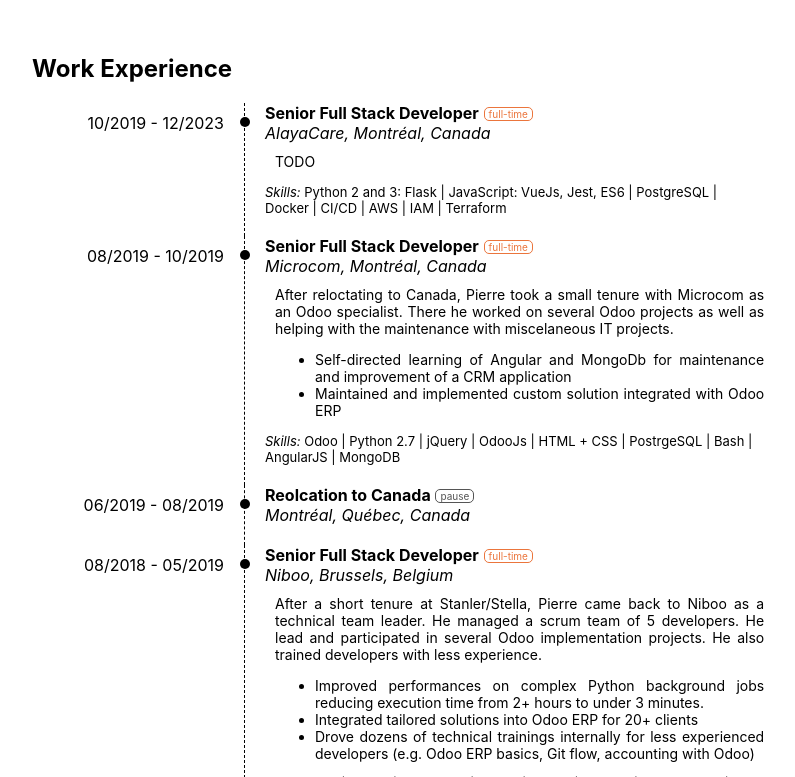
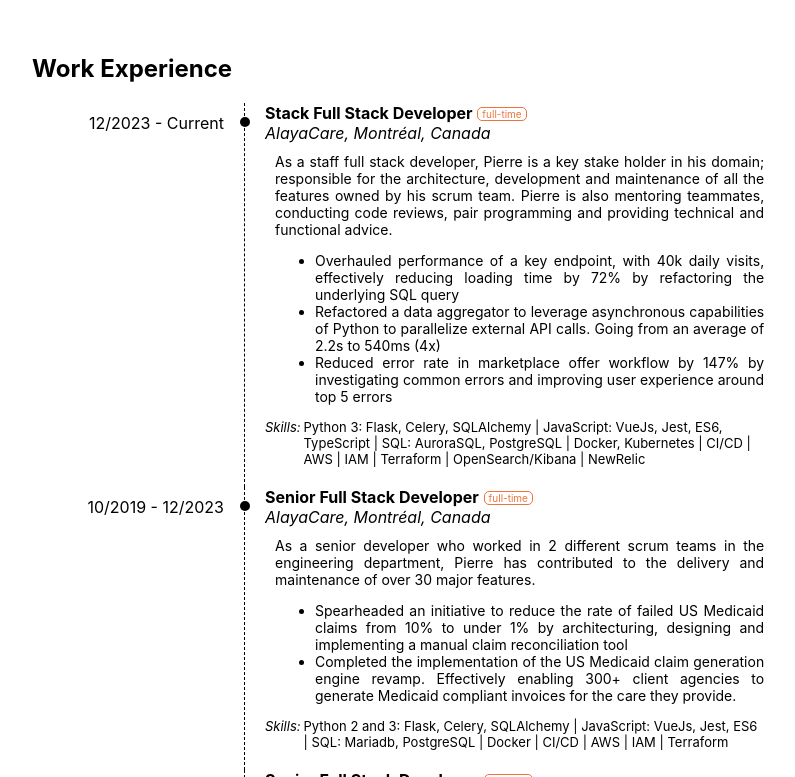
Before and after one commit to PierreFaniel/interactive-resume, a React app: page / in a window 1280 px wide. Shown: the part 1063-1840 px from the top of the page, without its empty margins (224-1019 px from the left). Built offline with nearby package versions, Linux system fonts and the light colour scheme.

Commit message:
Finish work experience section content

```diff
--- a/package.json
+++ b/package.json
@@ -1,7 +1,7 @@
 {
   "name": "resume-pierre-faniel",
   "version": "2.0.0",
-  "description": "Online resume of senior full stack developer Pierre Faniel.",
+  "description": "Online resume of staff full stack developer Pierre Faniel.",
   "main": "index.js",
   "scripts": {
     "start": "webpack serve --open",
--- a/src/components/Experience.tsx
+++ b/src/components/Experience.tsx
@@ -112,16 +112,47 @@
           company="AlayaCare"
           companyLink="https://alayacare.ca/"
           employementDescription="full-time"
+          endDate="Current"
+          jobDescription="As a staff full stack developer, Pierre is a key stake holder in his domain; responsible for the architecture, development and maintenance of all the features owned by his scrum team. Pierre is also mentoring teammates, conducting code reviews, pair programming and providing technical and functional advice."
+          jobHighlights={[
+            "Overhauled performance of a key endpoint, with 40k daily visits, effectively reducing loading time by 72% by refactoring the underlying SQL query",
+            "Refactored a data aggregator to leverage asynchronous capabilities of Python to parallelize external API calls. Going from an average of 2.2s to 540ms (4x)",
+            "Reduced error rate in marketplace offer workflow by 147% by investigating common errors and improving user experience around top 5 errors",
+          ]}
+          jobTitle="Stack Full Stack Developer"
+          location="Montréal, Canada"
+          startDate="12/2023"
+          skills={[
+            "Python 3: Flask, Celery, SQLAlchemy",
+            "JavaScript: VueJs, Jest, ES6, TypeScript",
+            "SQL: AuroraSQL, PostgreSQL",
+            "Docker, Kubernetes",
+            "CI/CD",
+            "AWS",
+            "IAM",
+            "Terraform",
+            "OpenSearch/Kibana",
+            "NewRelic",
+          ]}
+        />
+        <ExperienceItem
+          badgeColor="orange"
+          company="AlayaCare"
+          companyLink="https://alayacare.ca/"
+          employementDescription="full-time"
           endDate="12/2023"
-          jobDescription="TODO"
-          jobHighlights={[]}
+          jobDescription="As a senior developer who worked in 2 different scrum teams in the engineering department, Pierre has contributed to the delivery and maintenance of over 30 major features."
+          jobHighlights={[
+            "Spearheaded an initiative to reduce the rate of failed US Medicaid claims from 10% to under 1% by architecturing, designing and implementing a manual claim reconciliation tool",
+            "Completed the implementation of the US Medicaid claim generation engine revamp. Effectively enabling 300+ client agencies to generate Medicaid compliant invoices for the care they provide."
+          ]}
           jobTitle="Senior Full Stack Developer"
           location="Montréal, Canada"
           startDate="10/2019"
           skills={[
-            "Python 2 and 3: Flask",
+            "Python 2 and 3: Flask, Celery, SQLAlchemy",
             "JavaScript: VueJs, Jest, ES6",
-            "PostgreSQL",
+            "SQL: Mariadb, PostgreSQL",
             "Docker",
             "CI/CD",
             "AWS",
@@ -135,7 +166,7 @@
           companyLink="https://microcom.ca/"
           employementDescription="full-time"
           endDate="10/2019"
-          jobDescription="After reloctating to Canada, Pierre took a small tenure with Microcom as an Odoo specialist. There he worked on several Odoo projects as well as helping with the maintenance with miscelaneous IT projects."
+          jobDescription="After reloctating to Canada, Pierre took a small tenure with Microcom as an Odoo specialist. He worked on several Odoo projects as well as helping with the maintenance with miscelaneous IT projects."
           jobHighlights={[
             "Self-directed learning of Angular and MongoDb for maintenance and improvement of a CRM application",
             "Maintained and implemented custom solution integrated with Odoo ERP",
--- a/src/components/ExperienceItem.css
+++ b/src/components/ExperienceItem.css
@@ -73,8 +73,14 @@
   padding-left: 10px;
   padding-top: 10px;
 }
+
 .skills-used {
   font-size: small;
+  display: flex;
+}
+
+.skills-used span {
+  margin-left: 3px;
 }
 
 @media only screen and (min-width: 460px) {
--- a/src/components/ExperienceItem.tsx
+++ b/src/components/ExperienceItem.tsx
@@ -36,7 +36,7 @@
     if (this.props.skills) {
       return (
         <div className="skills-used">
-          <i>Skills: </i>{this.props.skills.join(" | ")}
+          <i>Skills:</i><span>{this.props.skills.join(" | ")}</span>
         </div>
       );
     }
```
